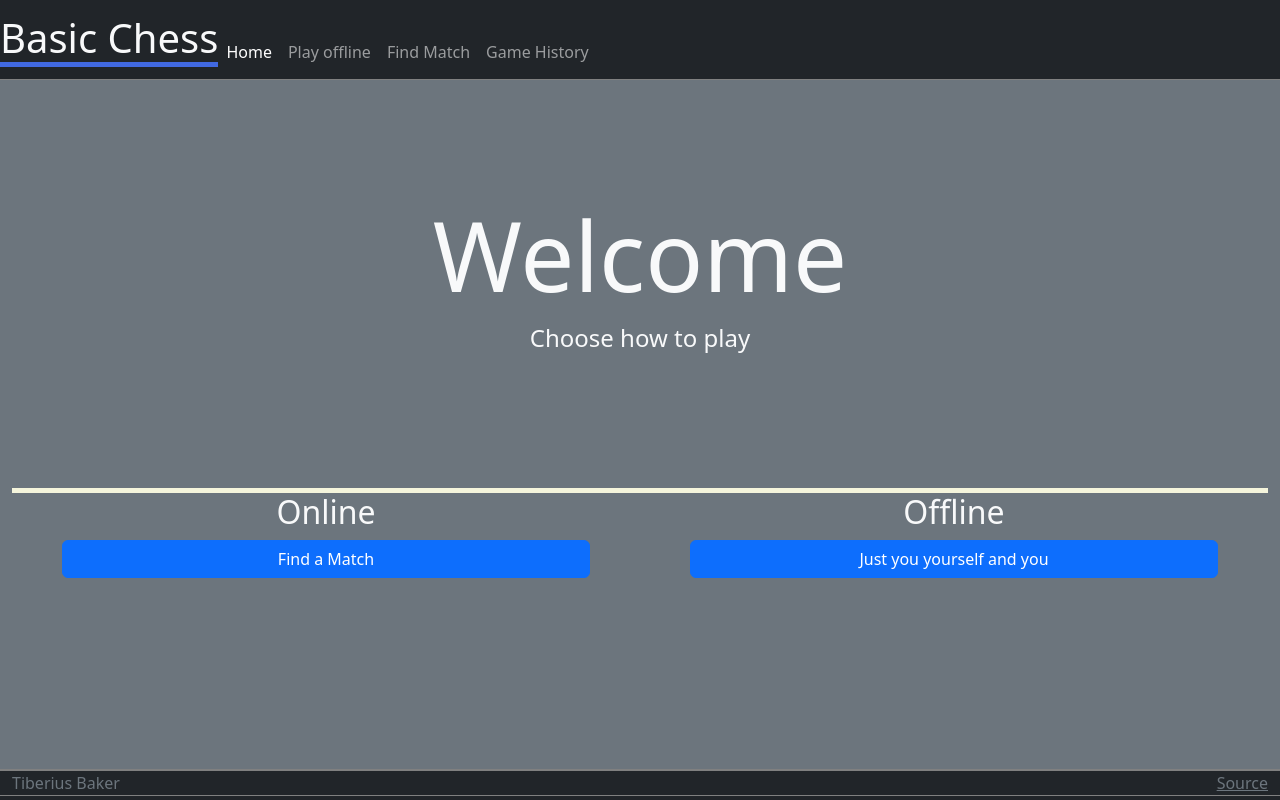
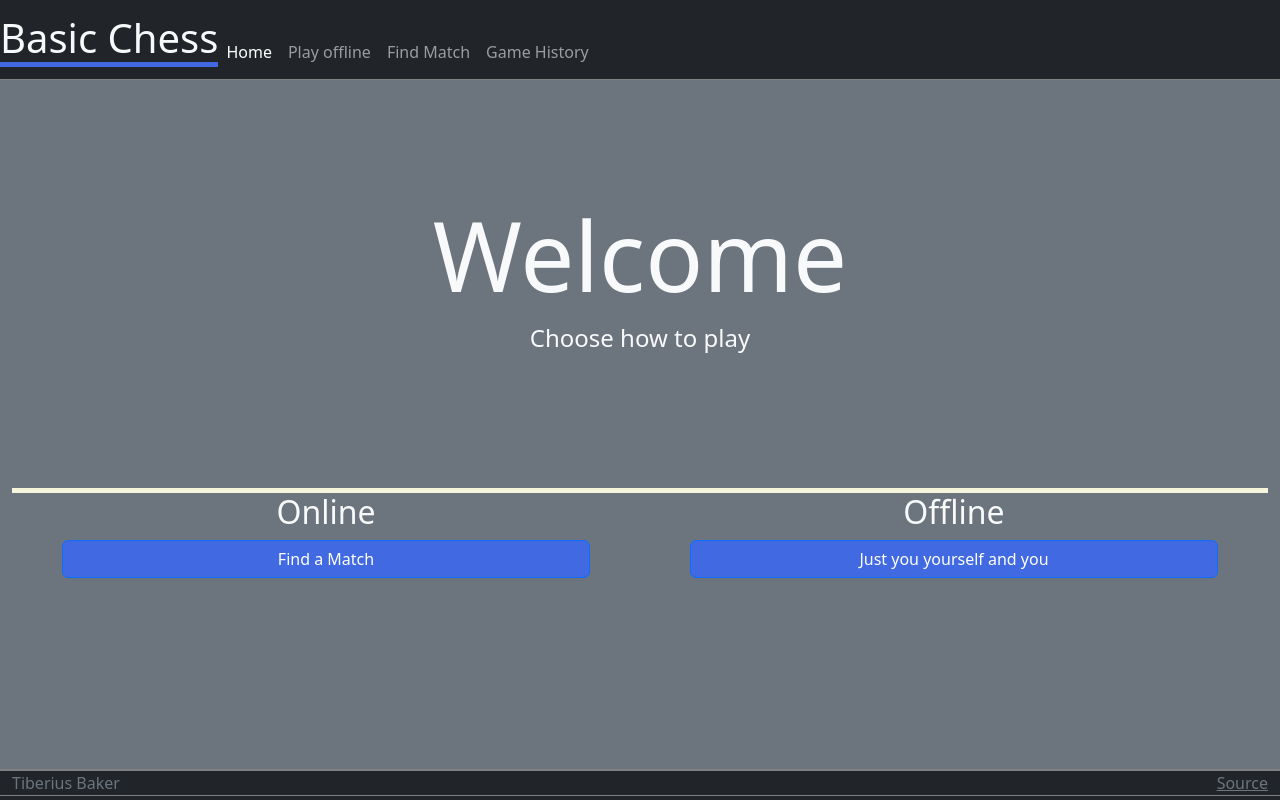
Before and after one commit to windyturtle/startup_example, a plain HTML site: page index.html in a window 1280 px wide. Drawn offline with nearby package versions, Linux system fonts and the light colour scheme.

Commit message:
matched button color and underline color

```diff
--- a/main.css
+++ b/main.css
@@ -45,6 +45,7 @@ body {
 button {
     margin-left: 50px !important;
     margin-right:50px !important;
+    background-color: royalblue !important;
 }
 
 main {
```
